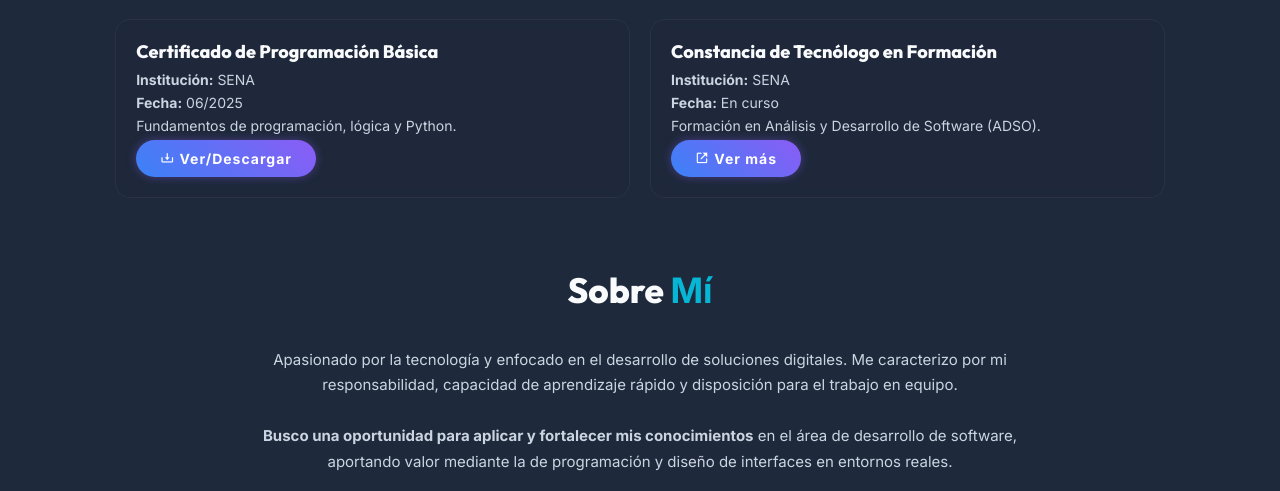
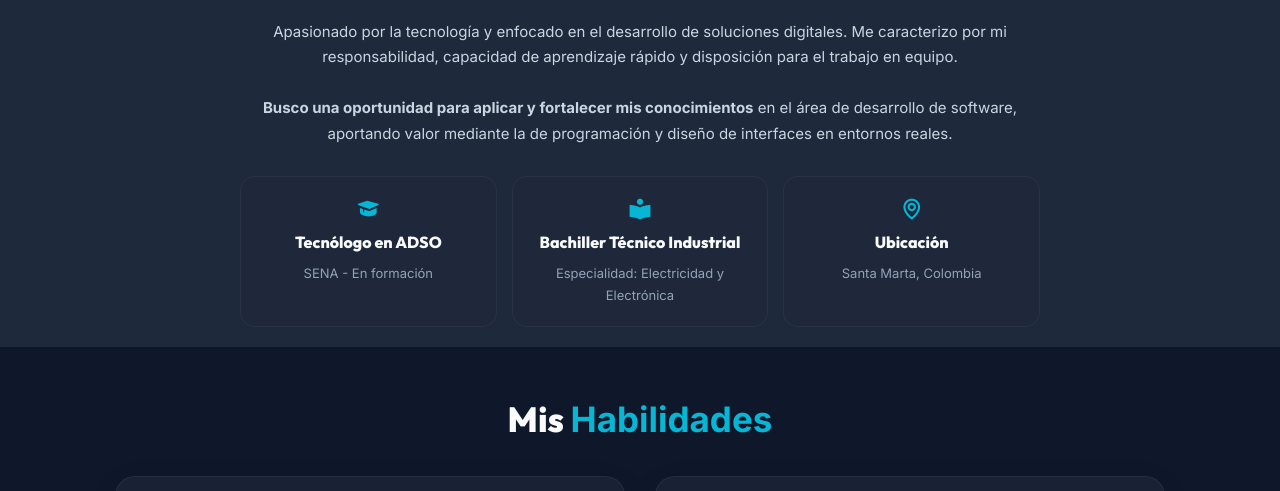
Before and after one commit to alex2trujillo/hoja-de-vida, a plain HTML site: page index.html in a window 1280 px wide. Shown: the part 538-1029 px from the top of the page. Drawn offline with nearby package versions, Linux system fonts and the light colour scheme.

Commit message:
Elimina sección 'Certificados' y estilos; quita enlace en navbar

```diff
--- a/index.html
+++ b/index.html
@@ -27,7 +27,6 @@
             <a href="#about">Sobre Mí</a>
             <a href="#skills">Habilidades</a>
             <a href="#projects">Proyectos</a>
-            <a href="#certificates">Certificados</a>
             <a href="#contact">Contacto</a>
         </nav>
         <div class="bx bx-menu" id="menu-icon"></div>
@@ -57,35 +56,6 @@
             </div>
         </div>
     </section>
-
-    <!-- Certificates Section -->
-    <section class="certificates" id="certificates">
-        <h2 class="heading reveal">Certificados y <span>Formación</span></h2>
-        <div class="certificates-container reveal">
-
-            <div class="cert-box glass-card">
-                <div class="cert-info">
-                    <h4>Certificado de Programación Básica</h4>
-                    <p><strong>Institución:</strong> SENA</p>
-                    <p><strong>Fecha:</strong> 06/2025</p>
-                    <p>Fundamentos de programación, lógica y Python.</p>
-                    <a href="#" class="btn" id="cert1-link"><i class='bx bx-download'></i> Ver/Descargar</a>
-                </div>
-            </div>
-
-            <div class="cert-box glass-card">
-                <div class="cert-info">
-                    <h4>Constancia de Tecnólogo en Formación</h4>
-                    <p><strong>Institución:</strong> SENA</p>
-                    <p><strong>Fecha:</strong> En curso</p>
-                    <p>Formación en Análisis y Desarrollo de Software (ADSO).</p>
-                    <a href="#" class="btn" id="cert2-link"><i class='bx bx-link-external'></i> Ver más</a>
-                </div>
-            </div>
-
-        </div>
-    </section>
-
     <!-- About Section -->
     <section class="about" id="about">
         <div class="about-content reveal">
--- a/styles.css
+++ b/styles.css
@@ -457,49 +457,6 @@ section {
     background: var(--bg-color);
 }
 
-/* Certificates Section */
-.certificates {
-    background: var(--second-bg-color);
-}
-
-.certificates-container {
-    display: flex;
-    justify-content: center;
-    gap: 2rem;
-    flex-wrap: wrap;
-}
-
-.cert-box {
-    background: var(--glass-bg);
-    backdrop-filter: blur(10px);
-    border: 1px solid var(--glass-border);
-    border-radius: 1.5rem;
-    overflow: hidden;
-    flex: 1 1 320px;
-    max-width: 520px;
-    transition: .4s ease;
-}
-
-.cert-box:hover {
-    transform: translateY(-5px);
-    box-shadow: 0 10px 25px rgba(0, 0, 0, 0.2);
-    border-color: var(--main-cyan);
-}
-
-.cert-info {
-    padding: 2rem;
-}
-
-.cert-info h4 {
-    font-size: 1.8rem;
-    margin-bottom: .8rem;
-}
-
-.cert-info p {
-    font-size: 1.4rem;
-    color: #cbd5e1;
-    margin-bottom: .6rem;
-}
 
 .contact-container {
     display: flex;
```
